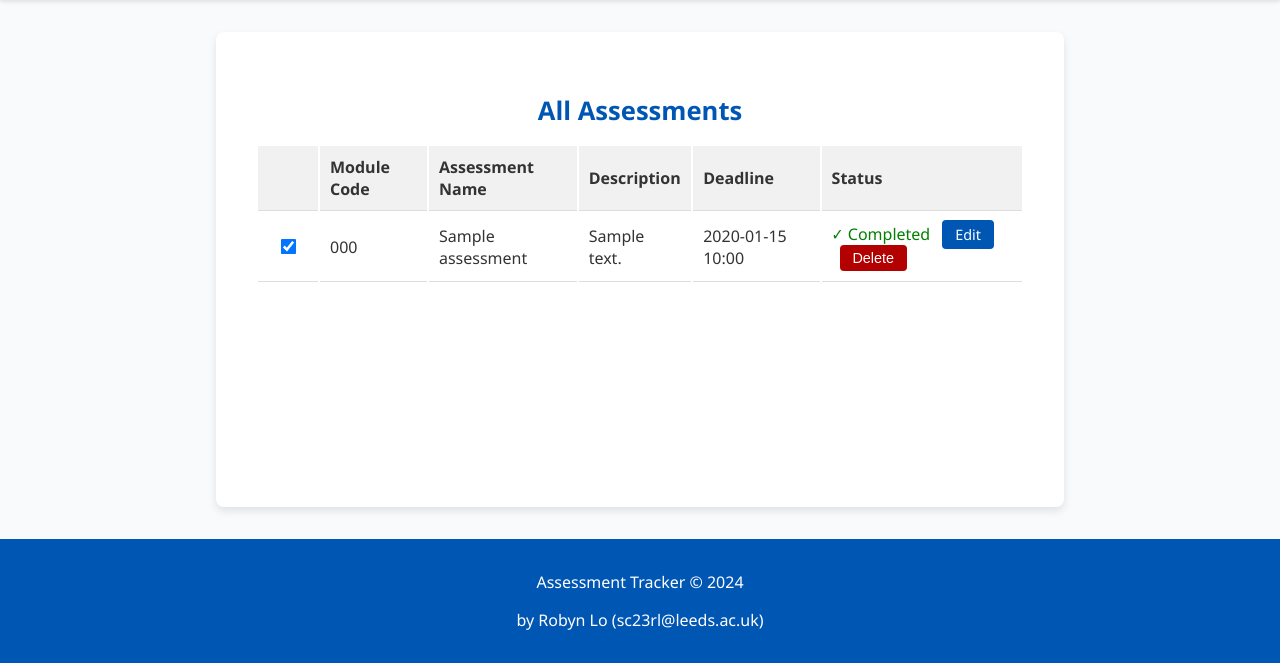
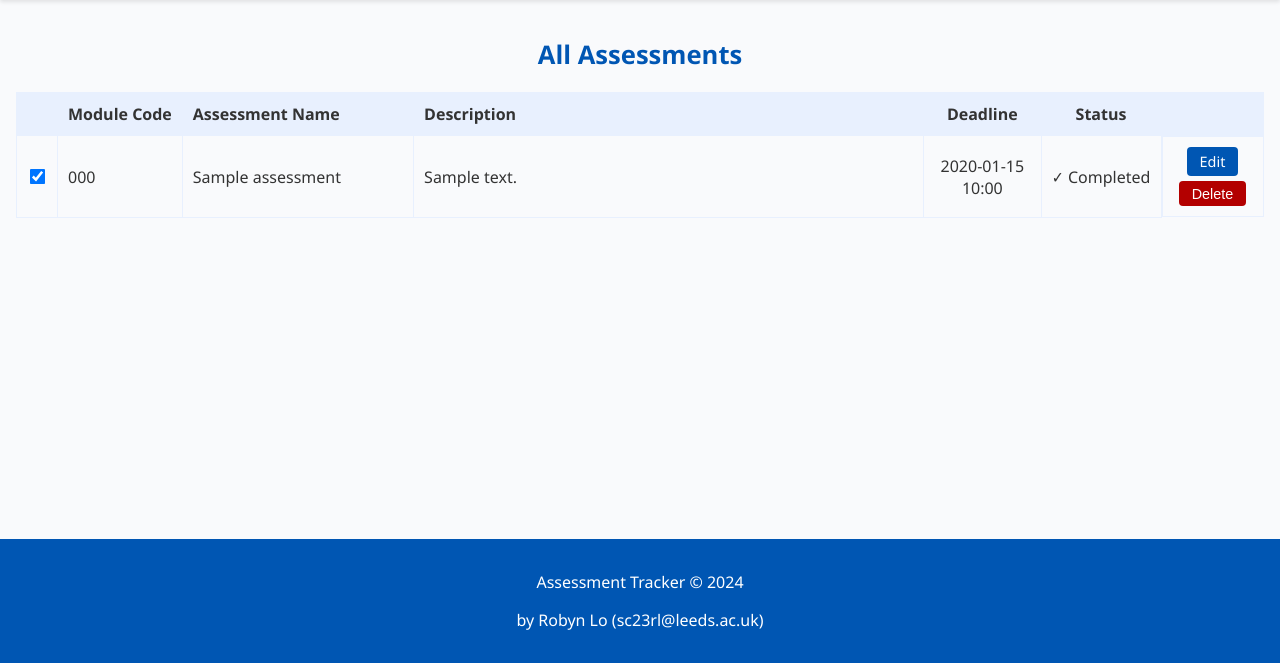
Before and after one commit to loyiwen/FlaskToDoApp, a Flask app: page / in a window 1280 px wide. Shown: the part 137-800 px from the top of the page. Run offline with Flask 3, Linux system fonts and the light colour scheme; tables that the repository leaves empty hold one stand-in row (values such as "Sample post").

Commit message:
style: refined table layout and styling
- Ensured each table header occupies a single line with `white-space: nowrap`
- Moved "Edit" and "Delete" buttons to a dedicated Actions column, positioned to the right of Status
- Stacked "Edit" and "Delete" buttons vertically in the Actions column
- Center-aligned Deadline and Status columns for better visual balance
- Set column width ratios for Module Code to Status as 1:2:5:1:1 for consistent spacing and fixed rightmost column width to 80px
- Removed card format, expanding the table layout to use the full page width

```diff
--- a/static/styles.css
+++ b/static/styles.css
@@ -74,7 +74,8 @@ footer {
     text-align: center;
 }
 
-u/* Table styling for assessment layout */
+
+/* Table styling for assessment layout */
 .assessment-table {
     width: 100%;
     border-collapse: collapse;
@@ -83,50 +84,79 @@ u/* Table styling for assessment layout */
 
 .assessment-table th, .assessment-table td {
     padding: 10px;
-    text-align: left;
-    border-bottom: 1px solid #ddd;
+    border: 1px solid #e8f0fe;
 }
 
 .assessment-table th {
-    background-color: #f1f1f1;
+    background-color: #e8f0fe;
+    color: #333;
     font-weight: bold;
+    text-align: left;
+    white-space: nowrap;
 }
 
 .assessment-table tr:hover {
     background-color: #f9f9f9;
 }
 
+/* Column width ratios (1:2:5:1:1:1) */
+.assessment-table th:nth-child(2),
+.assessment-table td:nth-child(2) {
+    width: 10%; /* Module Code */
+}
+.assessment-table th:nth-child(3),
+.assessment-table td:nth-child(3) {
+    width: 20%; /* Assessment Name */
+}
+.assessment-table th:nth-child(4),
+.assessment-table td:nth-child(4) {
+    width: 50%; /* Description */
+}
+.assessment-table th:nth-child(5),
+.assessment-table td:nth-child(5) {
+    width: 10%; /* Deadline */
+    text-align: center;
+}
+.assessment-table th:nth-child(6),
+.assessment-table td:nth-child(6) {
+    width: 10%; /* Status */
+    text-align: center;
+}
+.assessment-table th:nth-child(7),
+.assessment-table td:nth-child(7) {
+    width: 80px; /* Actions column for Edit/Delete buttons */
+}
+
+/* Checkbox styling */
 .assessment-table td:first-child {
     width: 40px;
     text-align: center;
 }
 
-/* Status indicators for complete/incomplete */
-.status.complete {
-    color: green;
-}
-
-.status.incomplete {
-    color: red;
-}
-
-/* Checkbox styling */
 .assessment-table input[type="checkbox"] {
     cursor: pointer;
     transform: scale(1.2);
 }
 
-/* Button styling for actions */
+/* New column for action buttons */
+.action-buttons {
+    display: flex;
+    flex-direction: column;
+    gap: 5px;
+    align-items: center;
+}
+
+/* Button styling */
 .button-link, .delete-button {
     background-color: #0056b3;
     color: white;
     border: none;
     padding: 0.3rem 0.8rem;
-    margin-left: 8px;
     border-radius: 4px;
     cursor: pointer;
     font-size: 0.9rem;
     text-decoration: none;
+    /* Remove width: 100% to prevent buttons from expanding */
 }
 
 .button-link:hover, .delete-button:hover {
@@ -140,3 +170,13 @@ u/* Table styling for assessment layout */
 .delete-button:hover {
     background-color: #800000;
 }
+
+/* Full-width content area */
+main {
+    max-width: none;
+    margin: 0;
+    padding: 0;
+    background-color: transparent;
+    box-shadow: none;
+    border-radius: 0;
+}
--- a/templates/index.html
+++ b/templates/index.html
@@ -13,6 +13,7 @@
             <th>Description</th>
             <th>Deadline</th>
             <th>Status</th>
+            <th></th> <!-- Checkbox column -->
         </tr>
     </thead>
     <tbody>
@@ -26,11 +27,13 @@
             <td>{{ assessment.module_code }}</td>
             <td>{{ assessment.title }}</td>
             <td>{{ assessment.description }}</td>
-            <td>{{ assessment.deadline.strftime('%Y-%m-%d %H:%M') }}</td> <!-- Updated to show both date and time -->
+            <td>{{ assessment.deadline.strftime('%Y-%m-%d %H:%M') }}</td>
             <td>
                 <span class="status {{ 'complete' if assessment.is_complete else 'incomplete' }}">
                     {% if assessment.is_complete %}✓ Completed{% else %}✗ Not Completed{% endif %}
                 </span>
+            </td>
+            <td class="action-buttons">
                 <a class="button-link" href="{{ url_for('edit', id=assessment.id) }}">Edit</a>
                 <form action="{{ url_for('delete_assessment', id=assessment.id) }}" method="post" style="display:inline;">
                     <button type="submit" class="delete-button" onclick="return confirm('Are you sure you want to delete this assessment?');">Delete</button>
```
